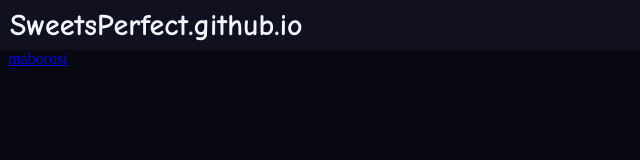
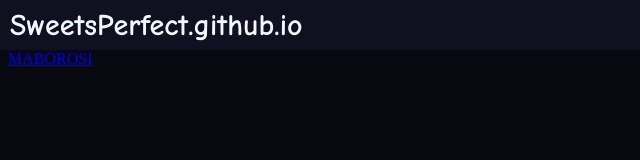
Before and after one commit to SweetsPerfect/sweetsperfect.github.io, a plain HTML site: page index.html in a window 1280 px wide. Shown: the full height of the page, 0-640 px from the left. Drawn offline with Linux system fonts and the light colour scheme.

Commit message:
Update index.html

```diff
--- a/index.html
+++ b/index.html
@@ -8,7 +8,6 @@
         <header id="header">
             <h1 id="header_title"><a href="https://sweetsperfect.github.io" id="header_title_link">SweetsPerfect.github.io</a></h1>
         </header>
-        <p id="padding"></p>
-        <p><a href="https://sweetsperfect.github.io/MABOROSI" target="_brank">maborosi</a></p>
+        <p><a href="https://sweetsperfect.github.io/MABOROSI" target="_brank">MABOROSI</a></p>
     </body>
 </html>
```
